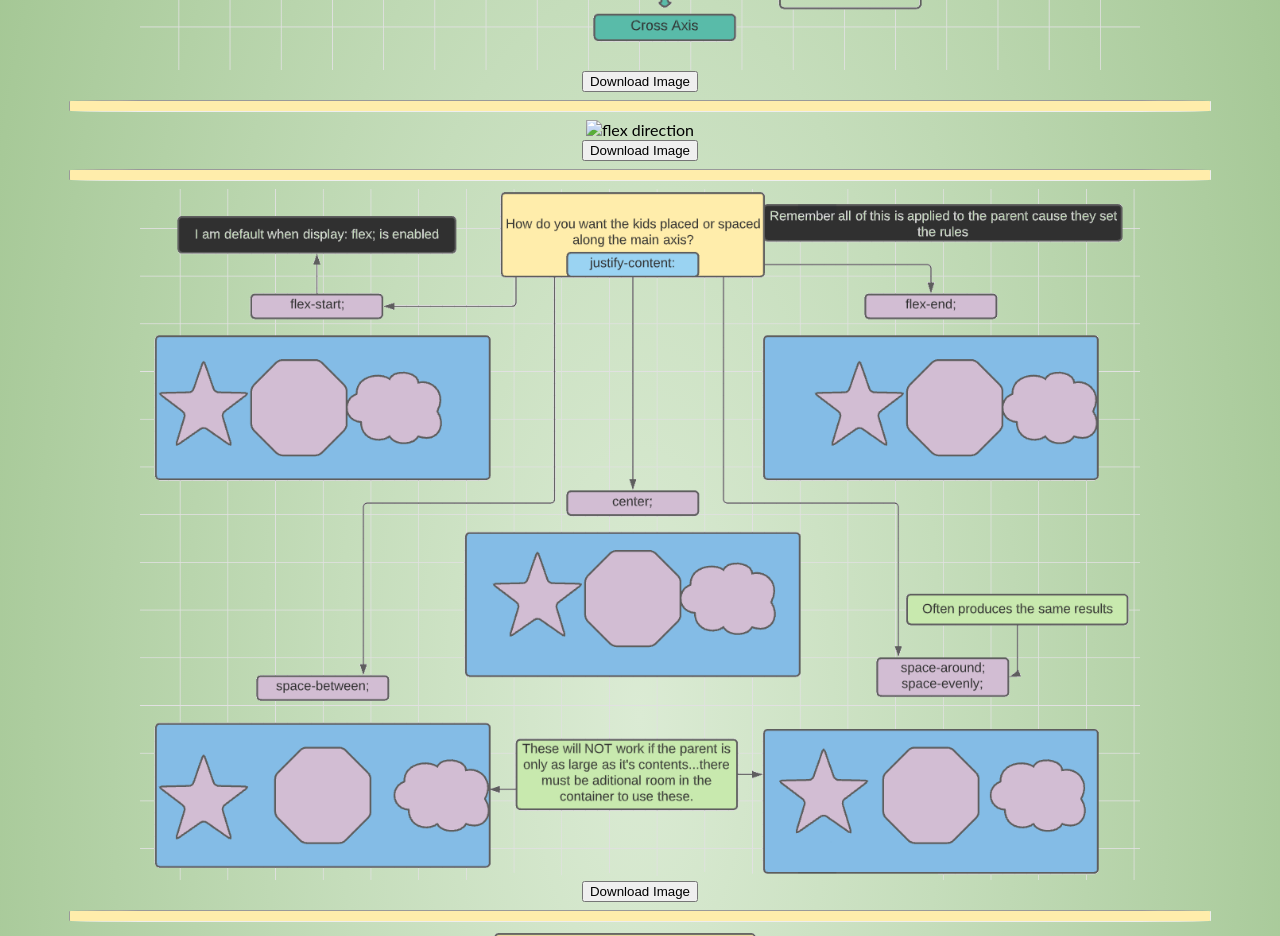
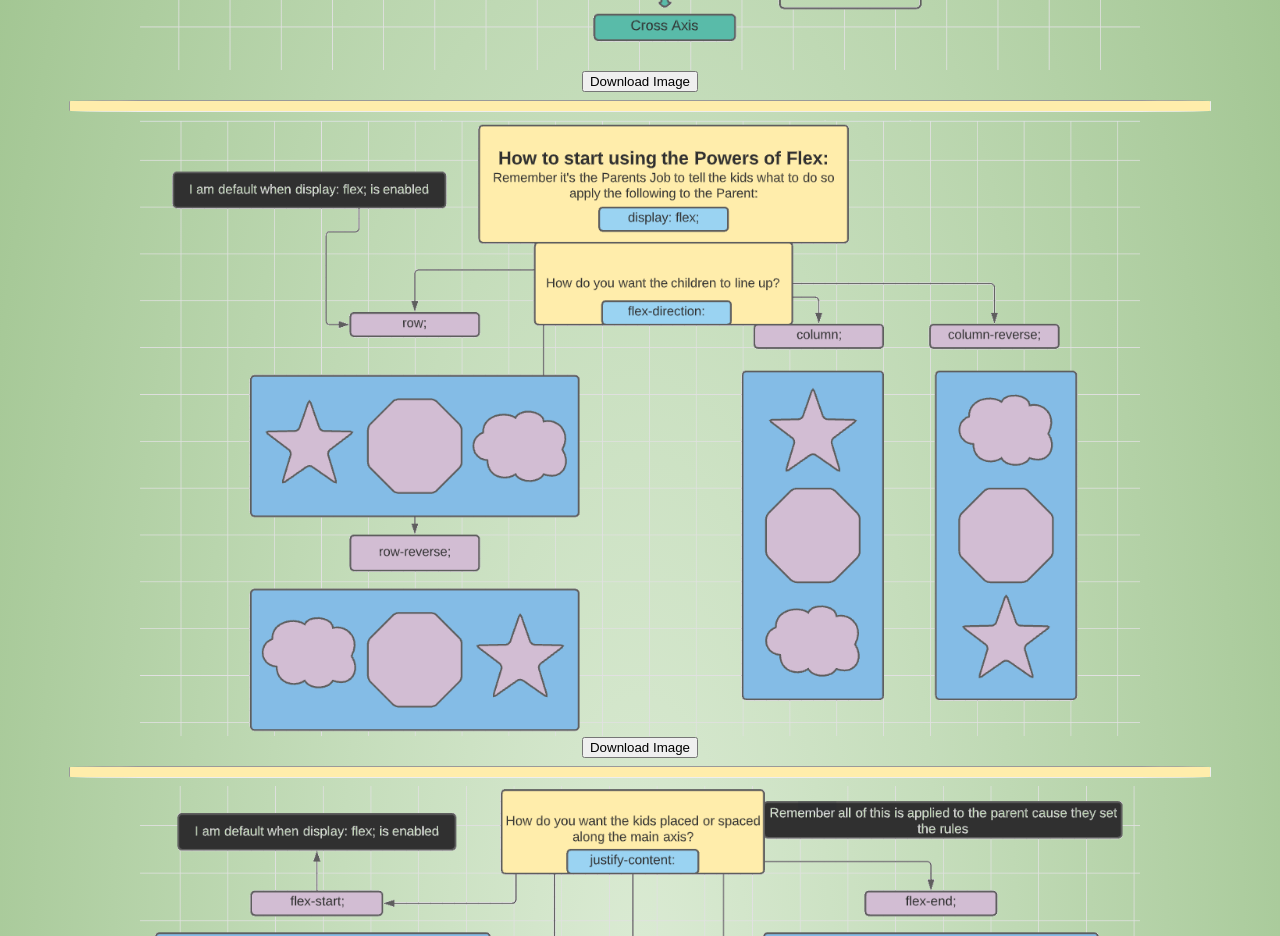
Before and after one commit to beedevservices/beedev-helper, a plain HTML site: page fundamentals/flexbox.html in a window 1280 px wide. Shown: the part 840-1776 px from the top of the page. Drawn offline with nearby package versions, Linux system fonts and the light colour scheme.

Commit message:
fixed image link

```diff
--- a/fundamentals/flexbox.html
+++ b/fundamentals/flexbox.html
@@ -49,7 +49,7 @@
         <img src="../images/css/flex01.PNG" alt="Flexbox" class='img'>
         <a href='../images/css/flex01.PNG' download><button>Download Image</button></a>
         <hr>
-        <img src="../images/cssfl/ex02.PNG" alt="flex direction" class='img'>
+        <img src="../images/css/flex02.PNG" alt="flex direction" class='img'>
         <a href="../images/css/flex02.PNG" download><button>Download Image</button></a>
         <hr>
         <img src="../images/css/flex03.png" alt="justify content" class='img'>
```
